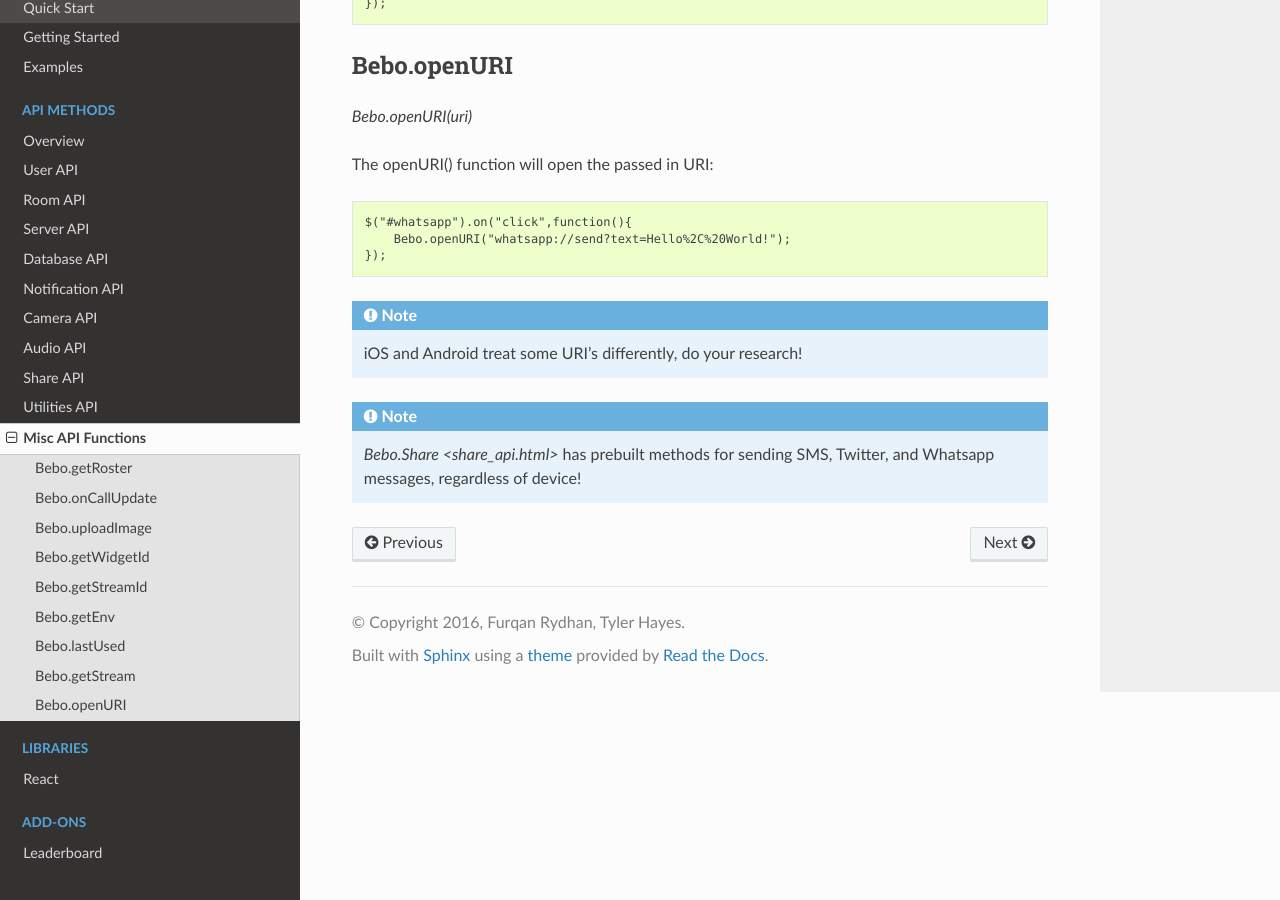
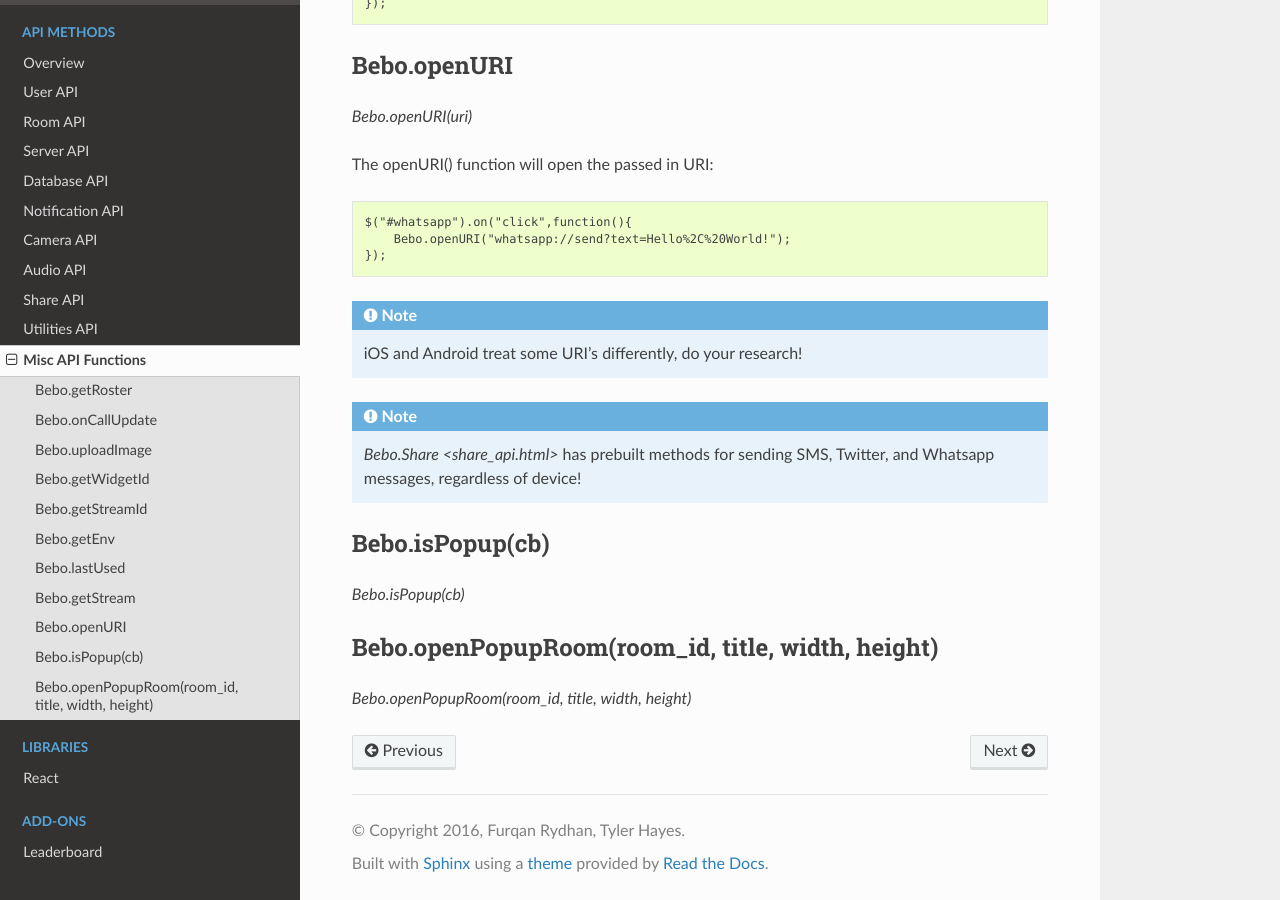
Before and after one commit to bebo/bebo-sdk-docs, a Sphinx documentation site: the page built from docs/misc_api.rst, in a window 1280 px wide and 900 px high, scrolled down 2219 px. Built offline with Sphinx 7.4.7 and the Read the Docs theme 2.0.0, drawn with Linux system fonts in a browser that asks for light colours.

Commit message:
Update misc_api.rst

```diff
--- a/docs/misc_api.rst
+++ b/docs/misc_api.rst
@@ -106,3 +106,14 @@ The openURI() function will open the passed in URI::
 .. note:: iOS and Android treat some URI's differently, do your research!
 
 .. note:: `Bebo.Share <share_api.html>` has prebuilt methods for sending SMS, Twitter, and Whatsapp messages, regardless of device!
+
+
+Bebo.isPopup(cb)
+------------------
+
+`Bebo.isPopup(cb)`
+
+Bebo.openPopupRoom(room_id, title, width, height)
+------------------
+
+`Bebo.openPopupRoom(room_id, title, width, height)`
```
